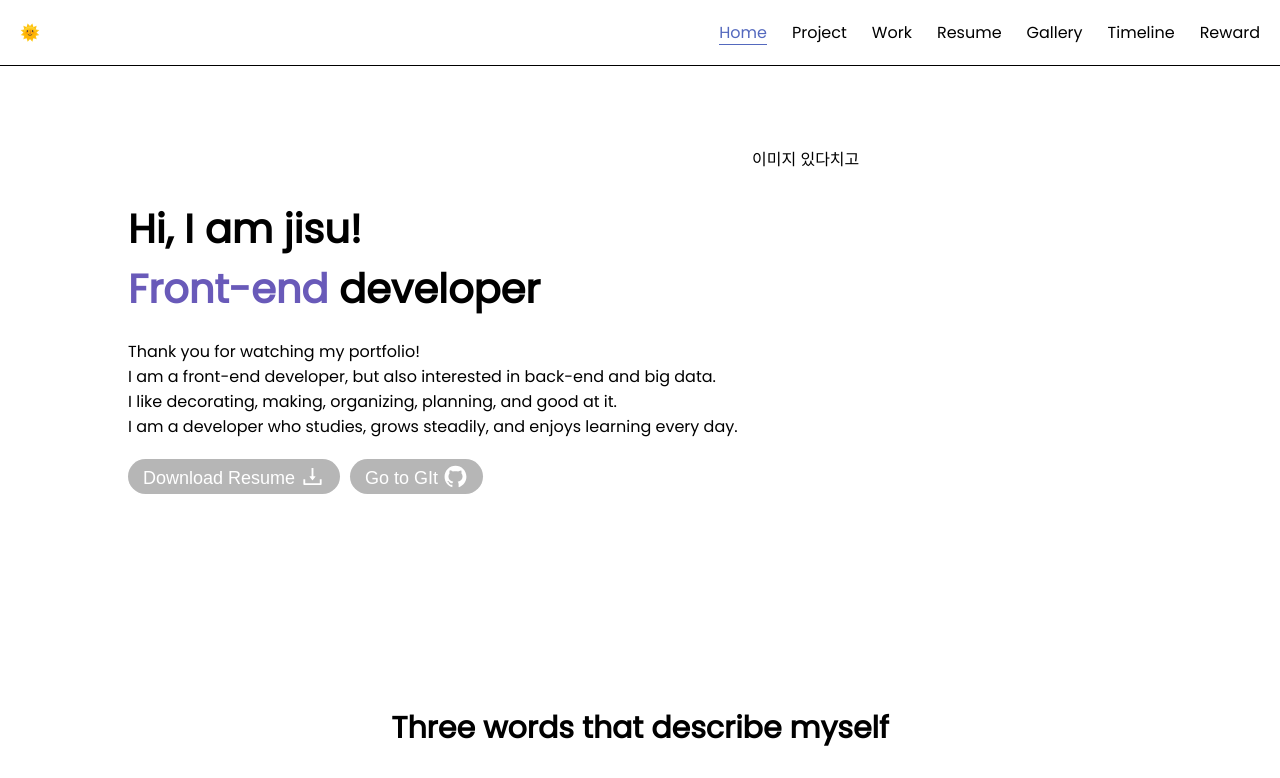
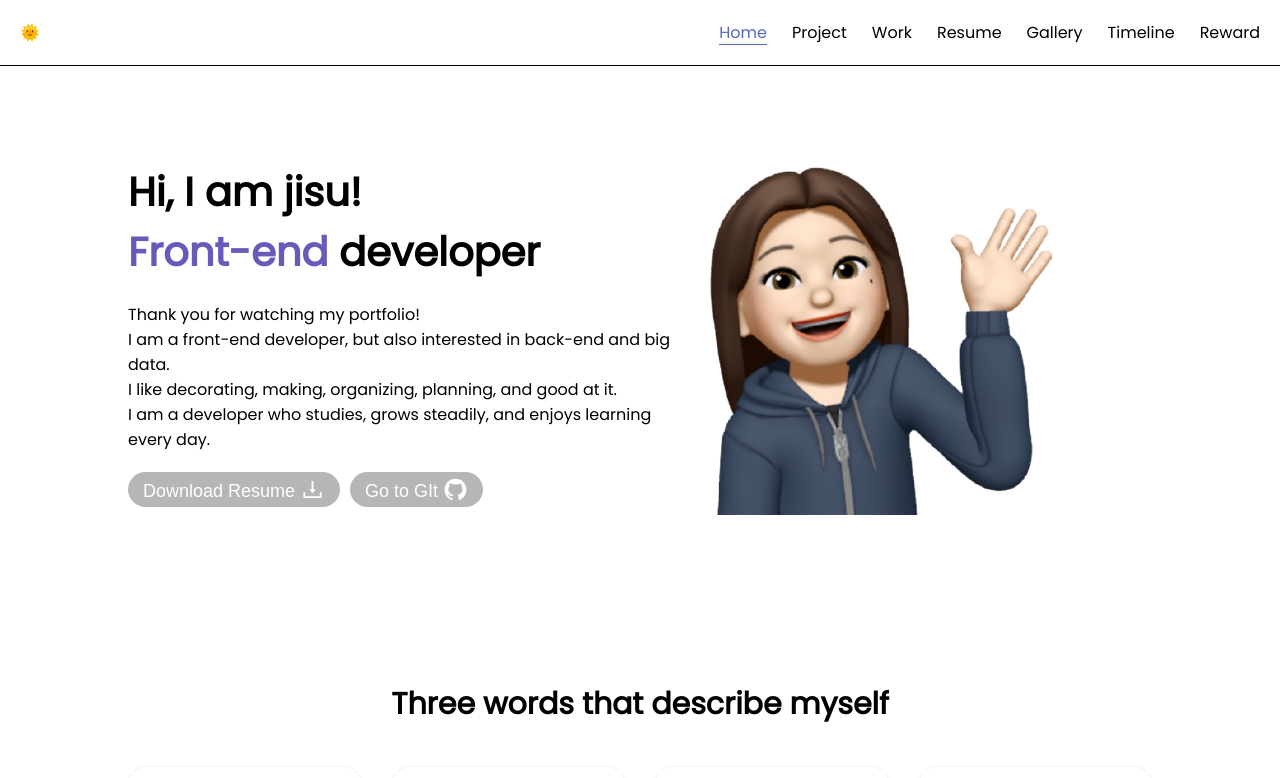
Before and after one commit to parkjisu6239/2021_Portfolio, a React (Create React App) app: page / in a window 1280 px wide. Shown: the top 778 px of the page. Built offline with nearby package versions, Linux system fonts and the light colour scheme.

Commit message:
feat: Add sample image

```diff
--- a/src/components/home/greeting/ProfileImage.js
+++ b/src/components/home/greeting/ProfileImage.js
@@ -4,7 +4,7 @@ import styles from './ProfileImage.module.css'
 export default function ProfileImage() {
     return (
         <section className={styles.profileImage}>
-            이미지 있다치고
+            <img src={ `assets/home/hello.png` }/>
         </section>
     )
 }
--- a/src/components/home/greeting/ProfileImage.module.css
+++ b/src/components/home/greeting/ProfileImage.module.css
@@ -1,6 +1,6 @@
 .profileImage {
-    height: 400px;
-    width: 400px;
+    height: 100%;
+    width: auto;
 }
 
 @media (max-width: 750px) {
```
Also changed, not shown: public/assets/home/hello.png (added).
